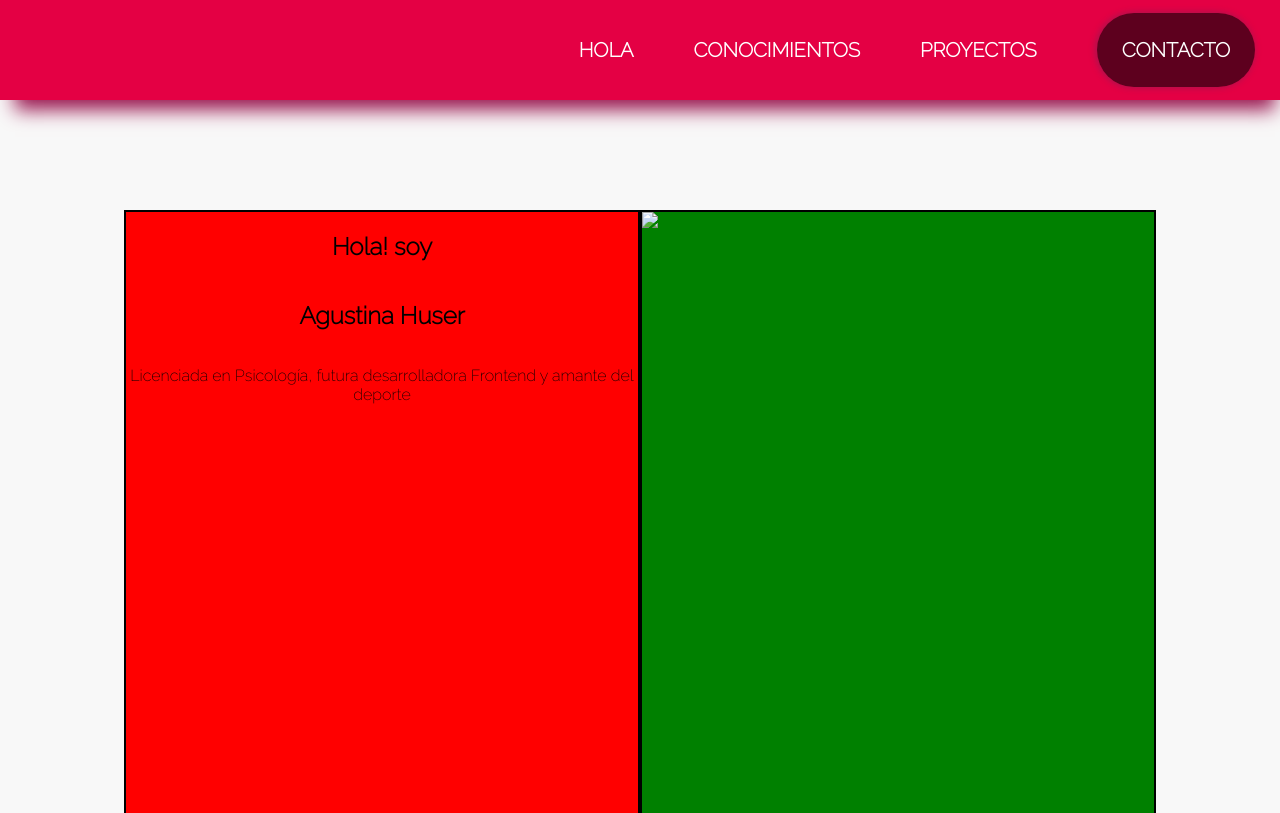
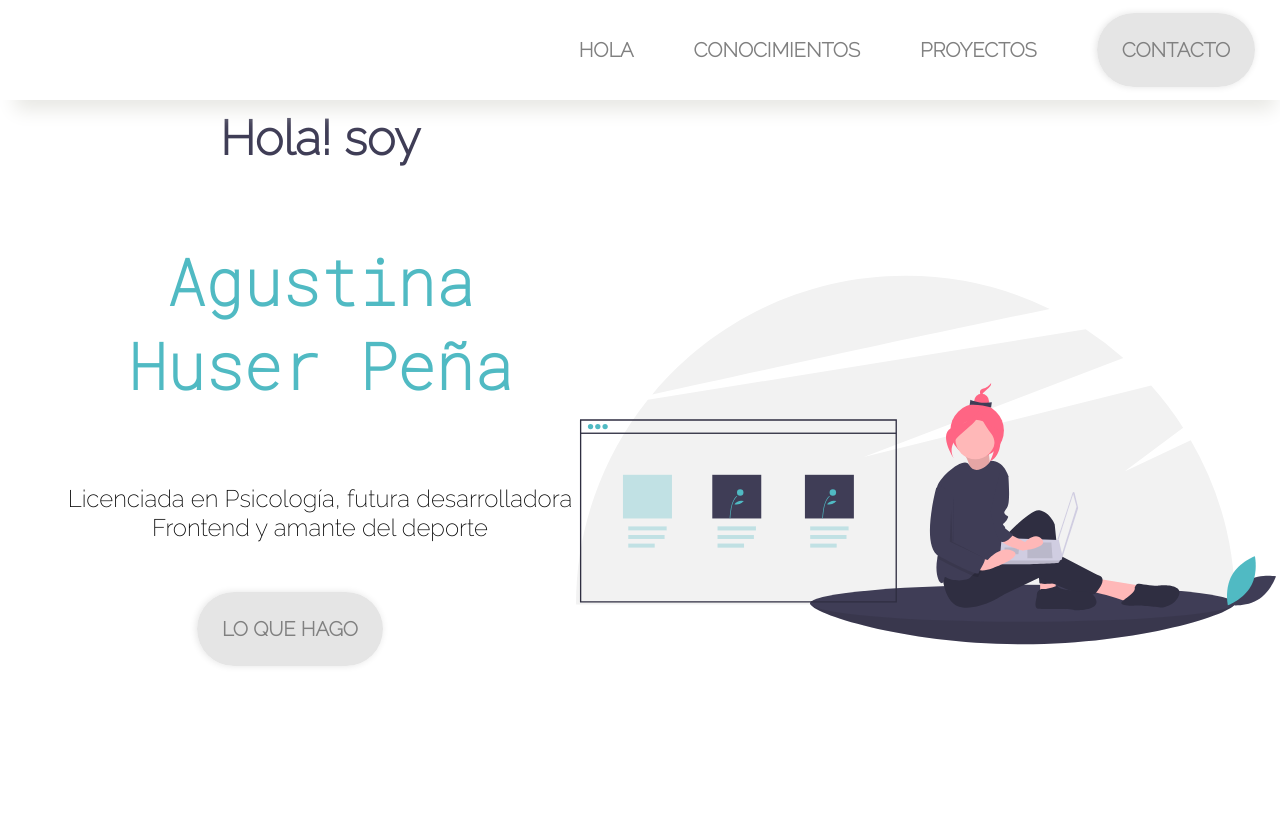
Before and after one commit to Agustinahuser13/NewPortfolio, a plain HTML site: page index.html in a window 1280 px wide. Shown: the top 813 px of the page. Drawn offline with Linux system fonts and the light colour scheme.

Commit message:
hello section finished

```diff
--- a/index.html
+++ b/index.html
@@ -6,8 +6,13 @@
     <meta name="viewport" content="width=device-width, initial-scale=1.0">
     <link href="style.css" rel="stylesheet">
     <link rel="preconnect" href="https://fonts.googleapis.com">
-<link rel="preconnect" href="https://fonts.gstatic.com" crossorigin>
-<link href="https://fonts.googleapis.com/css2?family=Raleway:wght@200&display=swap" rel="stylesheet">
+    <link rel="preconnect" href="https://fonts.gstatic.com" crossorigin>
+    <link href="https://fonts.googleapis.com/css2?family=Raleway:wght@200&display=swap" rel="stylesheet">
+    <link rel="preconnect" href="https://fonts.googleapis.com">
+    <link rel="preconnect" href="https://fonts.googleapis.com">
+    <link rel="preconnect" href="https://fonts.googleapis.com">
+    <link rel="preconnect" href="https://fonts.gstatic.com" crossorigin>
+    <link href="https://fonts.googleapis.com/css2?family=Roboto+Mono:wght@100&display=swap" rel="stylesheet">
 
     <title>Portfolio</title>
 </head>
@@ -27,12 +32,13 @@
 
     <section class="section-presentation" id="salute-button">
         <div class="hello-name">
-        <h2 class="name">Hola! soy</h2>
-        <h1>Agustina Huser</h1>
-        <p>Licenciada en Psicología, futura desarrolladora Frontend y amante del deporte</p>
+        <h2 class="saying-hi">Hola!   soy</h2>
+        <h1 class="name">Agustina Huser Peña</h1>
+        <p class="description-name">Licenciada en Psicología, futura desarrolladora Frontend y amante del deporte</p>
+        <div class="main-button"><a class="contact-button">LO QUE HAGO<a href="#"></a></div>
         </div>
         <div class="picture-presentation">
-            <img src="www.placekitten.com/200px"rel="kitten">
+            <img class="me-coding-pic" src="./undraw_web_development_w2vv.svg"rel="mecoding">
         </div>
 
     </section>
--- a/style.css
+++ b/style.css
@@ -4,7 +4,7 @@ body{
     height:100vh;
     box-sizing: border-box;
     font-family: 'Raleway', sans-serif;
-    background: #F8F8F8;
+    background:#FFFFFF;
 
 }
 
@@ -16,10 +16,11 @@ nav{
     width:100%;
     height: 100px;
     margin-top:0;
-    background-color:#E40044;
-    box-shadow: 5px 20px 18px -10px #9A1750;
+    box-shadow: 5px 20px 18px -10px #e8e8e4;
+    background: #FFFFFF;
+    position:fixed;
+}
 
-}
  .navigation{
      display: flex;
      justify-content: center;
@@ -33,40 +34,40 @@ a{
     text-decoration: none;
     padding:25px;
     margin-right: 10px;
-    color:white;
+    color:grey;
     font-size: 20px;
     font-weight: bold;
 }
 
 .salute-button:hover{
-   color:#F64C72;
+    color:#49ACDE;
 }
 
 .skill-button:hover{
-  color:#F64C72;
+    color:#49ACDE;
 }
 
 .proyects-button:hover{
-    color:#F64C72;
+    color:#49ACDE;
 }
 
 .contact-button{
     height:20px;
     width:60px;
     margin: 25px;
-    background-color: #5D001E;
+    background-color: #e5e5e5;
     border-radius: 65px;
-    box-shadow:-1px 0px 7px 0px #9A1750;
+    box-shadow:-1px 0px 7px 0px #e5e5e5;
 }
 .contact-button:hover{
     color:white;
-    background-color:#9A1750;
+    background-color:#50BAC3;
  }
 
 .contact-button:active{
-    background-color: #F64C72;
-    color:#9A1750;
-    box-shadow: -1px 0px 7px 0px #E3AFBC;
+    background-color:#FF6584 ;
+    color:white;
+    box-shadow: -1px 0px 7px 0px grey;
 }
 
 .section-presentation{
@@ -80,23 +81,43 @@ a{
 }
 
 .hello-name{
+    display: flex;
+    flex-direction: column;
     width:40%;
     height: 100%;
-    background-color: red;
-    border:2px solid black;
-    display: flex;
-    flex-direction: column;
+    color:#3F3D56;
 }
 
 
+.saying-hi{
+    font-size:3em;
+    margin-top:0;
+    margin-bottom:20px;
+}
+
+.name{
+    font-size: 4em;
+    color:#50BAC3;
+    font-family: 'Roboto Mono', monospace;
+}
+
+.description-name{
+    font-size:1.5em;
+    color:black;
+
+}
+
+.main-button{
+    margin-top:10%;
+}
+
 .picture-presentation{
-    width:40%;
-    height: 100%;
-    background-color: green;
-    border:2px solid black;
+    width:50%;
+    height: 80%;
     display: flex;
 }
 
-.name{
-    width: ;
+.me-coding-pic{
+    width:700px;
+    height:700px;
 }
```
Also changed, not shown: undraw_Meditating_re_aiqa.svg (added), undraw_creative_woman_v415.svg (added), undraw_fashion_photoshoot_mtq8.svg (added), undraw_just_browsing_m0vg.svg (added), undraw_my_feed_inj0.svg (added), undraw_personal_trainer_ote3.svg (added), undraw_personal_training_0dqn.svg (added), undraw_personal_website_weap.svg (added), undraw_video_game_night_8h8m.svg (added), undraw_web_development_w2vv.svg (added), undraw_yoga_248n.svg (added).
